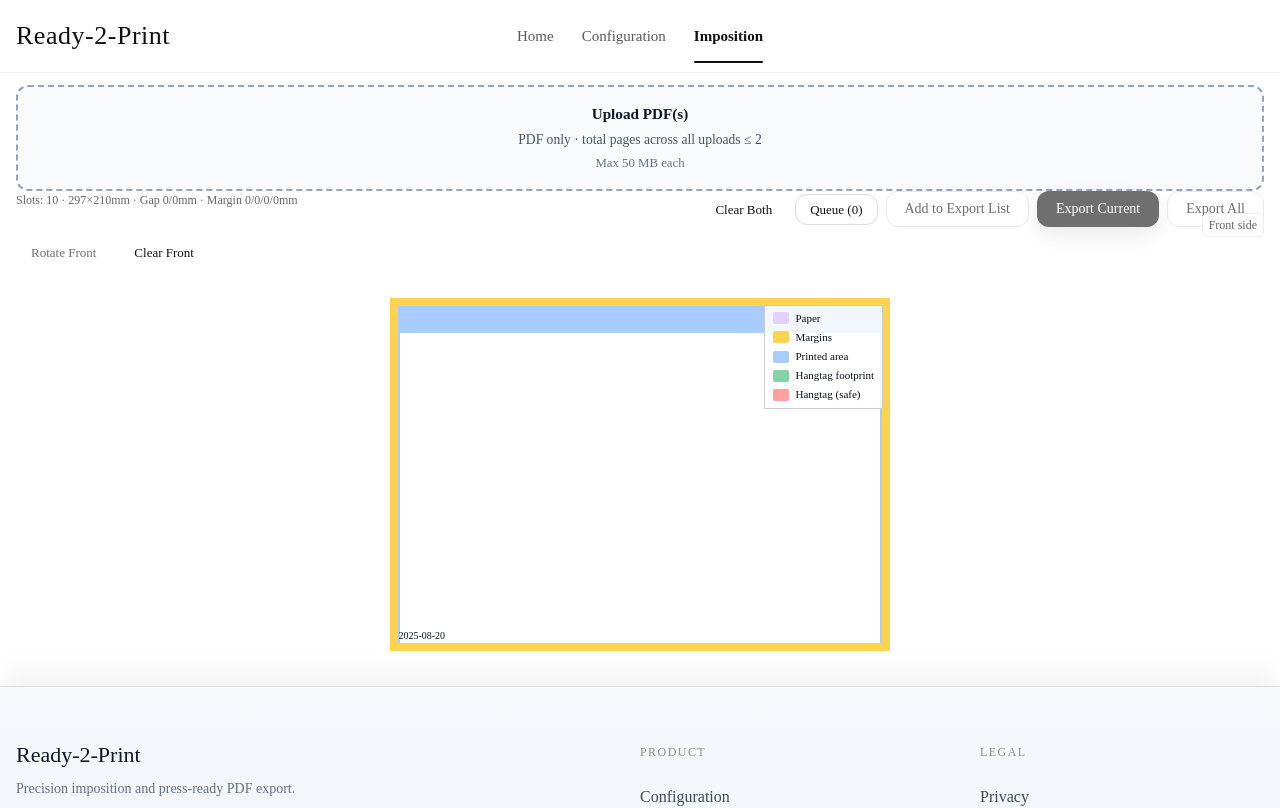
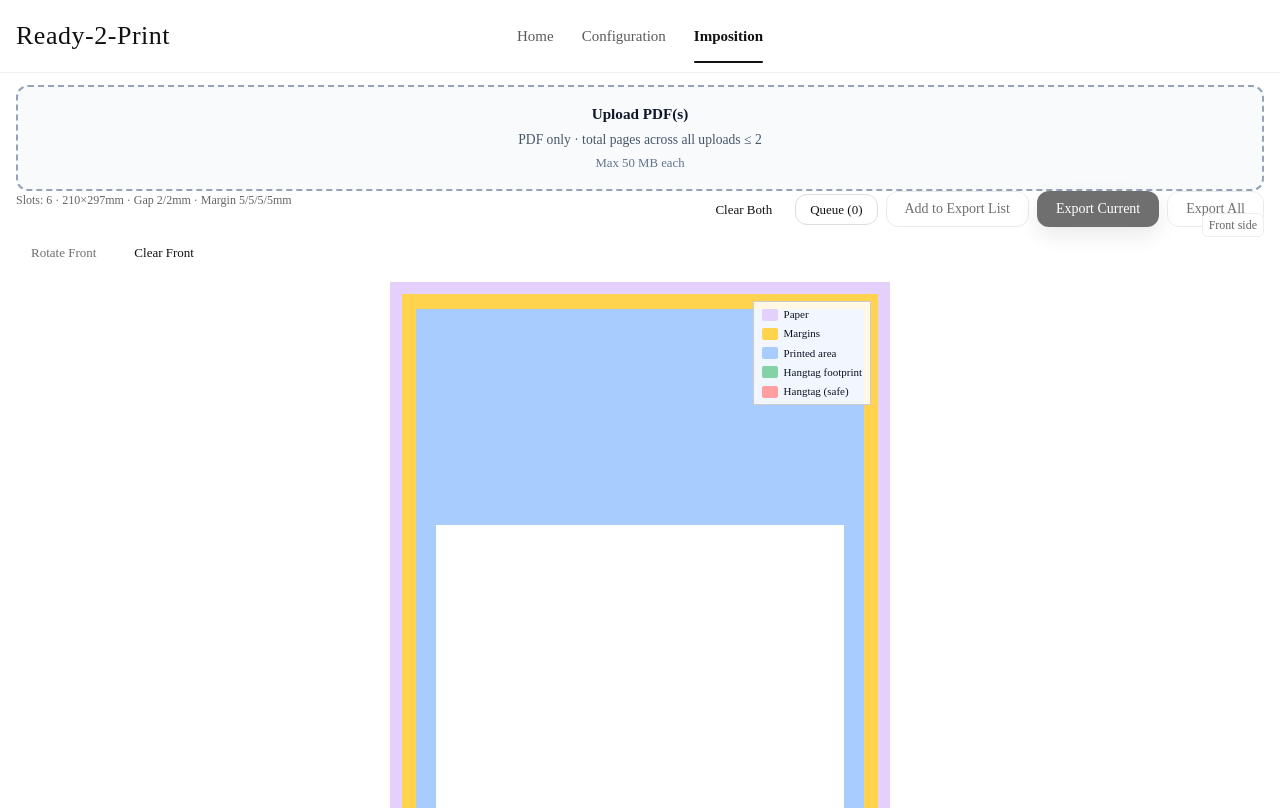
Before and after one commit to danh-tc/n-ups, a Next.js app: page /imposition in a window 1280 px wide. Shown: the top 808 px of the page. Built offline with nearby package versions, Linux system fonts and the light colour scheme.

Commit message:
Update PDF upload and rotation

```diff
--- a/components/items-handler/ItemsHandler.tsx
+++ b/components/items-handler/ItemsHandler.tsx
@@ -1,23 +1,26 @@
 "use client";
 
 import "./items-handler.scss";
-import React, { useCallback, useEffect, useMemo, useState } from "react";
+import React, {
+  useCallback,
+  useEffect,
+  useMemo,
+  useState,
+  type JSX,
+} from "react";
 import { PaperPreview } from "../layout/PaperPreview";
 import { computeLayout } from "@/lib/imposition";
 import { useImpositionStore } from "@/store/useImpositionStore";
 import { useHydrated } from "@/hooks/useImpositionHydrated";
-import { UploadedImage } from "@/types/types";
+import type { UploadedImage } from "@/types/types";
 import { exportImpositionPdf } from "@/lib/exportImpositionPdf";
-import { autoCoverCrop } from "@/lib/autoCoverCrop";
-import { rotateIfNeeded } from "@/lib/rotateIfNeeded";
 import ExportQueueDrawer from "./ExportQueueDrawer";
 import { useExportQueueStore } from "@/store/useExportQueueStore";
 import FullScreenBrandedLoader from "../layout/FullScreenLoader";
 import { useLoadingTask } from "@/hooks/useLoadingTask";
 import PdfUpload, { type PdfPageImage } from "./PdfUpload";
-import type { JSX } from "react";
 
-/** Rotate a dataURL 90deg clockwise */
+/** Rotate a dataURL 90deg clockwise (pre-encode to avoid seams) */
 async function rotateDataUrl90(dataUrl: string): Promise<string> {
   const img = new Image();
   await new Promise<void>((res, rej) => {
@@ -37,40 +40,34 @@ async function rotateDataUrl90(dataUrl: string): Promise<string> {
 }
 
 export default function ItemsHandler(): JSX.Element | null {
-  // Front / Back sheets
-  const [images, setImages] = useState<(UploadedImage | undefined)[]>([]);
-  const [backImages, setBackImages] = useState<(UploadedImage | undefined)[]>(
-    []
-  );
-
+  // Config from store
+  const paper = useImpositionStore((s) => s.paper);
   const image = useImpositionStore((s) => s.image);
-  const paper = useImpositionStore((s) => s.paper);
   const meta = useImpositionStore((s) => s.meta);
   const displayMeta = useImpositionStore((s) => s.displayMeta);
   const duplex = useImpositionStore((s) => s.paper.duplex ?? false);
 
+  // Slots from store
+  const frontSlots = useImpositionStore((s) => s.frontSlots);
+  const backSlots = useImpositionStore((s) => s.backSlots);
+  const setFrontSlots = useImpositionStore((s) => s.setFrontSlots);
+  const setBackSlots = useImpositionStore((s) => s.setBackSlots);
+  const ensureCapacityStore = useImpositionStore((s) => s.ensureCapacity);
+  const clearByFileId = useImpositionStore((s) => s.clearByFileId);
+
   const { isLoading, runWithLoading } = useLoadingTask();
 
-  // Single source of truth for layout (accounts for margins + cut marks)
+  // Layout
   const layout = useMemo(() => computeLayout(paper, image), [paper, image]);
   const slotsPerSheet = layout.rows * layout.cols;
 
-  const ensureCapacity = useCallback(
-    (arr: (UploadedImage | undefined)[]): (UploadedImage | undefined)[] => {
-      if (arr.length === slotsPerSheet) return arr;
-      if (arr.length > slotsPerSheet) return arr.slice(0, slotsPerSheet);
-      return [...arr, ...Array(slotsPerSheet - arr.length).fill(undefined)];
-    },
-    [slotsPerSheet]
-  );
+  // Keep slot arrays sized to layout
+  useEffect(() => {
+    ensureCapacityStore(slotsPerSheet);
+  }, [ensureCapacityStore, slotsPerSheet]);
 
-  useEffect(() => {
-    setImages((prev) => ensureCapacity(prev));
-    setBackImages((prev) => ensureCapacity(prev));
-  }, [ensureCapacity]);
-
-  const hasAnyFront = useMemo(() => images.some(Boolean), [images]);
-  const hasAnyBack = useMemo(() => backImages.some(Boolean), [backImages]);
+  const hasAnyFront = useMemo(() => frontSlots.some(Boolean), [frontSlots]);
+  const hasAnyBack = useMemo(() => backSlots.some(Boolean), [backSlots]);
   const hasAnyImage = hasAnyFront || hasAnyBack;
 
   // ===== Export Queue =====
@@ -87,43 +84,44 @@ export default function ItemsHandler(): JSX.Element | null {
     hydrateQueue();
   }, [hydrateQueue]);
 
-  // ===== Build UploadedImage from PdfPageImage (auto-rotate + cover-crop) =====
+  // ===== Create UploadedImage from a PdfPageImage =====
+  // Auto-rotate once if slot orientation differs (portrait vs landscape).
   const makeUploadedFromPage = useCallback(
-    async (page: PdfPageImage): Promise<UploadedImage> => {
-      const slotW = image.width;
-      const slotH = image.height;
+    async (p: PdfPageImage): Promise<UploadedImage> => {
+      const slotLandscape = image.width >= image.height;
+      const pageLandscape = p.width >= p.height;
 
-      const orientedSrc = await rotateIfNeeded(page.dataUrl, slotW, slotH, 300);
-      const { dataUrl: autoUrl } = await autoCoverCrop(
-        orientedSrc,
-        { width: slotW, height: slotH },
-        300,
-        { type: "image/png" },
-        image.margin
-      );
+      let dataUrl = p.dataUrl;
+      let rotationDeg = 0;
+
+      if (slotLandscape !== pageLandscape) {
+        dataUrl = await rotateDataUrl90(p.dataUrl); // pre-encode, avoids seams
+        rotationDeg = 90;
+      }
 
       return {
-        originalSrc: orientedSrc,
-        src: autoUrl,
-        name: `PDF page ${page.pageNumber}.png`,
+        originalSrc: dataUrl,
+        src: dataUrl,
+        name: `PDF page ${p.pageNumber}.png`,
         file: undefined,
-        sourceFileId: page.sourceFileId,
-        sourcePageNumber: page.sourcePageNumber,
+        sourceFileId: p.sourceFileId,
+        sourcePageNumber: p.sourcePageNumber,
+        rotationDeg,
       };
     },
-    [image.height, image.margin, image.width]
+    [image.width, image.height]
   );
 
   const replicatePageToSide = useCallback(
     async (side: "front" | "back", page: PdfPageImage) => {
       const ui = await makeUploadedFromPage(page);
-      const filled: (UploadedImage | undefined)[] = Array(slotsPerSheet)
-        .fill(null)
+      const filled = Array<UploadedImage | undefined>(slotsPerSheet)
+        .fill(undefined)
         .map(() => ({ ...ui }));
-      if (side === "front") setImages(filled);
-      else setBackImages(filled);
+      if (side === "front") setFrontSlots(filled);
+      else setBackSlots(filled);
     },
-    [makeUploadedFromPage, slotsPerSheet]
+    [makeUploadedFromPage, setFrontSlots, setBackSlots, slotsPerSheet]
   );
 
   // ===== Uploader hooks =====
@@ -139,18 +137,9 @@ export default function ItemsHandler(): JSX.Element | null {
   // Per-file clear: wipe only slots from that fileId
   const handleClearFile = useCallback(
     (fileId: string) => {
-      setImages((prev) =>
-        ensureCapacity(prev).map((itm) =>
-          itm && itm.sourceFileId === fileId ? undefined : itm
-        )
-      );
-      setBackImages((prev) =>
-        ensureCapacity(prev).map((itm) =>
-          itm && itm.sourceFileId === fileId ? undefined : itm
-        )
-      );
+      clearByFileId(fileId);
     },
-    [ensureCapacity]
+    [clearByFileId]
   );
 
   // Manual Apply buttons
@@ -161,7 +150,6 @@ export default function ItemsHandler(): JSX.Element | null {
     },
     [replicatePageToSide]
   );
-
   const handleApplyBack = useCallback(
     async (page: PdfPageImage | null) => {
       if (!page) return;
@@ -170,59 +158,61 @@ export default function ItemsHandler(): JSX.Element | null {
     [replicatePageToSide]
   );
 
-  // ===== Rotate per sheet (90°) with cover-crop =====
+  // ===== Rotate sheet (pre-encode + store rotationDeg) =====
   const rotateSheet = useCallback(
     async (side: "front" | "back") => {
-      const srcArr = side === "front" ? images : backImages;
+      const srcArr = side === "front" ? frontSlots : backSlots;
       const rotated = await Promise.all(
-        ensureCapacity(srcArr).map(async (itm) => {
-          if (!itm) return undefined;
-          const rotatedSrc = await rotateDataUrl90(itm.originalSrc);
-          const { dataUrl: autoUrl, crop } = await autoCoverCrop(
-            rotatedSrc,
-            { width: image.width, height: image.height },
-            300,
-            { type: "image/png" },
-            image.margin
-          );
-          return { ...itm, originalSrc: rotatedSrc, src: autoUrl, crop };
+        srcArr.map(async (it) => {
+          if (!it) return undefined;
+          const r = await rotateDataUrl90(it.src);
+          return {
+            ...it,
+            originalSrc: r,
+            src: r,
+            rotationDeg: ((it.rotationDeg ?? 0) + 90) % 360,
+          };
         })
       );
-      if (side === "front") setImages(rotated);
-      else setBackImages(rotated);
+      if (side === "front") setFrontSlots(rotated);
+      else setBackSlots(rotated);
     },
-    [
-      backImages,
-      ensureCapacity,
-      image.height,
-      image.margin,
-      image.width,
-      images,
-    ]
+    [frontSlots, backSlots, setFrontSlots, setBackSlots]
   );
 
   // ===== Clear controls =====
   const clearFront = useCallback(() => {
-    setImages(Array(slotsPerSheet).fill(undefined));
-  }, [slotsPerSheet]);
+    setFrontSlots(
+      Array<UploadedImage | undefined>(slotsPerSheet).fill(undefined)
+    );
+  }, [setFrontSlots, slotsPerSheet]);
 
   const clearBack = useCallback(() => {
-    setBackImages(Array(slotsPerSheet).fill(undefined));
-  }, [slotsPerSheet]);
+    setBackSlots(
+      Array<UploadedImage | undefined>(slotsPerSheet).fill(undefined)
+    );
+  }, [setBackSlots, slotsPerSheet]);
 
   const clearBoth = useCallback(() => {
-    setImages(Array(slotsPerSheet).fill(undefined));
-    setBackImages(Array(slotsPerSheet).fill(undefined));
-  }, [slotsPerSheet]);
+    setFrontSlots(
+      Array<UploadedImage | undefined>(slotsPerSheet).fill(undefined)
+    );
+    setBackSlots(
+      Array<UploadedImage | undefined>(slotsPerSheet).fill(undefined)
+    );
+  }, [setFrontSlots, setBackSlots, slotsPerSheet]);
 
-  // ===== Export (front only for now) =====
+  // ===== Export =====
   const buildCurrentPdfBytes = async () => {
-    const sheets = [ensureCapacity(images)];
+    const sheets: (UploadedImage | undefined)[][] = [];
+    sheets.push(frontSlots);
+    if (duplex && hasAnyBack) sheets.push(backSlots);
+
     const pdfBytes = await exportImpositionPdf({
       paper,
       image,
       sheets,
-      layout: { rows: layout.rows, cols: layout.cols }, // narrow type
+      layout: { rows: layout.rows, cols: layout.cols },
       customerName: meta.customerName,
       description: meta.description,
       displayMeta,
@@ -380,7 +370,7 @@ export default function ItemsHandler(): JSX.Element | null {
           image={image}
           customerName={meta.customerName}
           description={meta.description}
-          images={ensureCapacity(images)}
+          images={frontSlots}
           date={meta.date}
         />
       </div>
@@ -414,7 +404,7 @@ export default function ItemsHandler(): JSX.Element | null {
             image={image}
             customerName={meta.customerName}
             description={meta.description}
-            images={ensureCapacity(backImages)}
+            images={backSlots}
             date={meta.date}
           />
         </div>
--- a/components/layout/ImageCell.tsx
+++ b/components/layout/ImageCell.tsx
@@ -3,8 +3,8 @@
 import "./image-cell.scss";
 
 interface Props {
-  width: number; // px
-  height: number; // px
+  width: number;
+  height: number;
   children?: React.ReactNode;
 }
 
@@ -15,7 +15,6 @@ export const ImageCell: React.FC<Props> = ({ width, height, children }) => (
       width,
       height,
       position: "relative",
-      // visual outer frame (slot)
       boxSizing: "border-box",
     }}
   >
--- a/components/layout/PaperPreview.tsx
+++ b/components/layout/PaperPreview.tsx
@@ -201,6 +201,7 @@ export const PaperPreview: React.FC<Props> = ({
                         {
                           "--cell-w": `${cellWidth}px`,
                           "--cell-h": `${cellHeight}px`,
+                          overflow: 'hidden'
                         } as React.CSSProperties
                       }
                     >
--- a/package.json
+++ b/package.json
@@ -9,6 +9,7 @@
     "lint": "next lint"
   },
   "dependencies": {
+    "idb": "^8.0.3",
     "idb-keyval": "^6.2.2",
     "lucide-react": "^0.526.0",
     "next": "15.4.1",
--- a/store/useImpositionStore.ts
+++ b/store/useImpositionStore.ts
@@ -1,15 +1,16 @@
-import { getTodayString } from "@/lib/utils";
-import { ImageConfig, PaperConfig } from "@/types/types";
 import { create } from "zustand";
-import { persist } from "zustand/middleware";
+import { persist, createJSONStorage } from "zustand/middleware";
+import type {
+  PaperConfig,
+  ImageConfig,
+  MetaInfo,
+  UploadedImage,
+} from "@/types/types";
 
-export type MetaInfo = {
-  customerName: string;
-  date: string;
-  description: string;
-};
+type Slot = UploadedImage | undefined;
 
 interface ImpositionState {
+  // Core config
   paper: PaperConfig;
   setPaper: (paper: PaperConfig) => void;
 
@@ -19,9 +20,35 @@ interface ImpositionState {
   meta: MetaInfo;
   setMeta: (meta: MetaInfo) => void;
 
-  displayMeta?: boolean;
-  setDisplayMeta: (displayMeta: boolean) => void;
+  displayMeta: boolean;
+  setDisplayMeta: (display: boolean) => void;
+
+  // Slots (persisted)
+  frontSlots: Slot[];
+  backSlots: Slot[];
+
+  setFrontSlots: (slots: Slot[]) => void;
+  setBackSlots: (slots: Slot[]) => void;
+
+  ensureCapacity: (slotsPerSheet: number) => void;
+  clearFront: () => void;
+  clearBack: () => void;
+  clearBoth: () => void;
+  clearByFileId: (fileId: string) => void;
+
+  rotateFrontBy: (deg: number) => void; // sheet-wide rotation
+  rotateBackBy: (deg: number) => void; // sheet-wide rotation
 }
+
+// Defaults
+const defaultPaper: PaperConfig = {
+  width: 210,
+  height: 297,
+  duplex: false,
+  margin: { top: 5, right: 5, bottom: 5, left: 5 },
+  gap: { horizontal: 2, vertical: 2 },
+  cutMarkLengthMm: 6,
+};
 
 const defaultImage: ImageConfig = {
   width: 57,
@@ -29,74 +56,97 @@ const defaultImage: ImageConfig = {
   margin: { top: 0, right: 0, bottom: 0, left: 0 },
 };
 
-const defaultPaper: PaperConfig = {
-  width: 297,
-  height: 210,
-  margin: { top: 0, right: 0, bottom: 0, left: 0 },
-  gap: { horizontal: 0, vertical: 0 },
-  duplex: false,
-  cutMarkLengthMm: 5,
+const defaultMeta: MetaInfo = {
+  customerName: "",
+  description: "",
+  date: new Date().toISOString().slice(0, 10),
+};
+
+const normDeg = (d: number): number => ((d % 360) + 360) % 360;
+
+const padTo = (arr: Slot[], n: number): Slot[] => {
+  if (n <= 0) return [];
+  if (arr.length === n) return arr;
+  if (arr.length > n) return arr.slice(0, n);
+  return [...arr, ...Array<Slot>(n - arr.length).fill(undefined)];
 };
 
 export const useImpositionStore = create<ImpositionState>()(
   persist(
-    (set) => ({
+    (set, get) => ({
+      // Core
       paper: defaultPaper,
-      setPaper: (paper) => {
-        const merged: PaperConfig = {
-          ...defaultPaper,
-          ...paper,
-          margin: { ...defaultPaper.margin, ...(paper.margin ?? {}) },
-          gap: { ...defaultPaper.gap, ...(paper.gap ?? {}) },
-          duplex:
-            paper.duplex !== undefined ? paper.duplex : defaultPaper.duplex,
-          cutMarkLengthMm:
-            paper.cutMarkLengthMm !== undefined
-              ? paper.cutMarkLengthMm
-              : defaultPaper.cutMarkLengthMm,
-        };
-        set({ paper: merged });
-      },
+      setPaper: (paper) => set({ paper }),
 
       image: defaultImage,
       setImage: (image) => set({ image }),
 
-      meta: { customerName: "", date: getTodayString(), description: "" },
+      meta: defaultMeta,
       setMeta: (meta) => set({ meta }),
 
       displayMeta: true,
-      setDisplayMeta: (displayMeta) => set({ displayMeta }),
+      setDisplayMeta: (display) => set({ displayMeta: display }),
+
+      // Slots
+      frontSlots: [],
+      backSlots: [],
+
+      setFrontSlots: (slots) => set({ frontSlots: slots }),
+      setBackSlots: (slots) => set({ backSlots: slots }),
+
+      ensureCapacity: (slotsPerSheet) =>
+        set((s) => ({
+          frontSlots: padTo(s.frontSlots, slotsPerSheet),
+          backSlots: padTo(s.backSlots, slotsPerSheet),
+        })),
+
+      clearFront: () =>
+        set((s) => ({
+          frontSlots: Array<Slot>(s.frontSlots.length).fill(undefined),
+        })),
+
+      clearBack: () =>
+        set((s) => ({
+          backSlots: Array<Slot>(s.backSlots.length).fill(undefined),
+        })),
+
+      clearBoth: () =>
+        set((s) => ({
+          frontSlots: Array<Slot>(s.frontSlots.length).fill(undefined),
+          backSlots: Array<Slot>(s.backSlots.length).fill(undefined),
+        })),
+
+      clearByFileId: (fileId) =>
+        set((s) => ({
+          frontSlots: s.frontSlots.map((it) =>
+            it?.sourceFileId === fileId ? undefined : it
+          ),
+          backSlots: s.backSlots.map((it) =>
+            it?.sourceFileId === fileId ? undefined : it
+          ),
+        })),
+
+      rotateFrontBy: (deg) =>
+        set((s) => ({
+          frontSlots: s.frontSlots.map((it) =>
+            it
+              ? { ...it, rotationDeg: normDeg((it.rotationDeg ?? 0) + deg) }
+              : it
+          ),
+        })),
+
+      rotateBackBy: (deg) =>
+        set((s) => ({
+          backSlots: s.backSlots.map((it) =>
+            it
+              ? { ...it, rotationDeg: normDeg((it.rotationDeg ?? 0) + deg) }
+              : it
+          ),
+        })),
     }),
     {
-      name: "imposition-storage",
-      version: 2,
-      migrate: (persistedState: unknown, version: number) => {
-        if (!persistedState || typeof persistedState !== "object") {
-          return persistedState;
-        }
-
-        const state = persistedState as {
-          paper?: Partial<PaperConfig>;
-          image?: ImageConfig;
-          meta?: MetaInfo;
-          displayMeta?: boolean;
-        };
-
-        if (version < 2) {
-          const paper = state.paper ?? {};
-          state.paper = {
-            ...defaultPaper,
-            ...paper,
-            margin: { ...defaultPaper.margin, ...(paper.margin ?? {}) },
-            gap: { ...defaultPaper.gap, ...(paper.gap ?? {}) },
-            duplex: paper.duplex ?? defaultPaper.duplex,
-            cutMarkLengthMm:
-              paper.cutMarkLengthMm ?? defaultPaper.cutMarkLengthMm,
-          };
-        }
-
-        return state;
-      },
+      name: "imposition-store-v2",
+      storage: createJSONStorage(() => localStorage),
     }
   )
 );
--- a/types/types.ts
+++ b/types/types.ts
@@ -52,4 +52,5 @@ export interface UploadedImage {
   file?: File;
   sourceFileId: string;
   sourcePageNumber: number;
+  rotationDeg?: number;
 }
```
Also changed, not shown: components/items-handler/PdfUpload.tsx (+87 -8 lines), lib/uploadDb.ts (added, +35 -0 lines), 1 other file (tests, documents, lock files or other folders).
